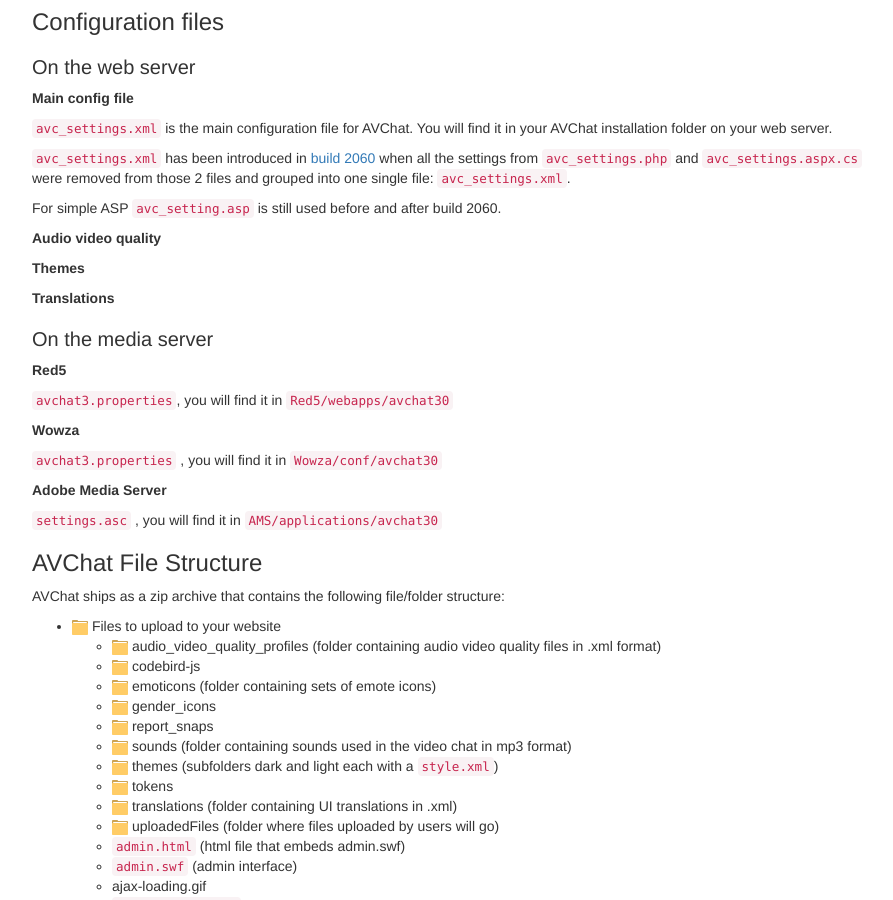
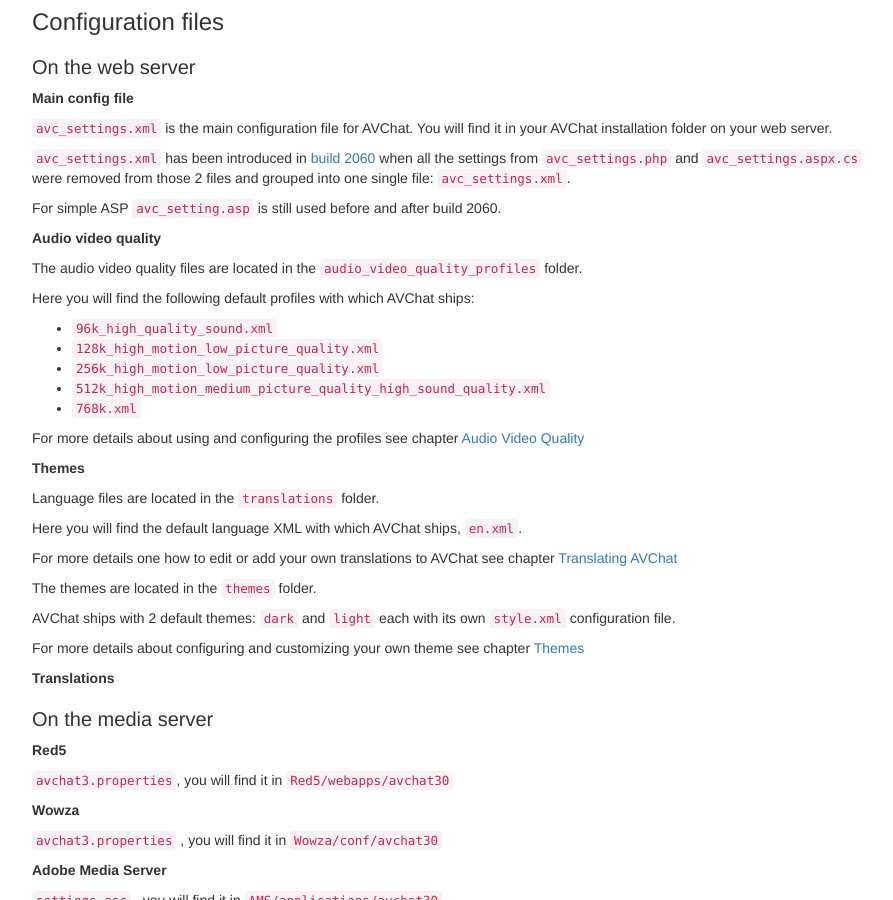
Before and after one commit to nusofthq/avchat-documentation, a Jekyll site: the page built from standalone.md, in a window 1280 px wide and 900 px high, scrolled down 2275 px. Shown: the whole window, without its empty margins (38-931 px from the left). Built offline with Jekyll 4.4.1, drawn with Linux system fonts in a browser that asks for light colours; nearby versions of some CDN libraries; comment, search, counter and statistics services are not loaded.

Commit message:
configuration files description

```diff
--- a/_includes/overview.md
+++ b/_includes/overview.md
@@ -98,9 +98,34 @@
 
 **Audio video quality**
 
+The audio video quality files are located in the `audio_video_quality_profiles` folder.
+
+Here you will find the following default profiles with which AVChat ships:
+* `96k_high_quality_sound.xml`
+* `128k_high_motion_low_picture_quality.xml`
+* `256k_high_motion_low_picture_quality.xml`
+* `512k_high_motion_medium_picture_quality_high_sound_quality.xml`
+* `768k.xml`
+
+For more details about using and configuring the profiles see chapter [Audio Video Quality](http://docs.avchat.net/standalone#audio-video-quality)
+
 **Themes**
 
+Language files are located in the `translations` folder.
+
+Here you will find the default language XML with which AVChat ships, `en.xml`.
+
+For more details one how to edit or add your own translations to AVChat see chapter [Translating AVChat](http://docs.avchat.net/standalone#translating-avchat)
+
+The themes are located in the `themes` folder.
+
+AVChat ships with 2 default themes: `dark` and `light` each with its own `style.xml` configuration file.
+
+For more details about configuring and customizing your own theme see chapter [Themes](http://docs.avchat.net/standalone#changing-themes)
+
 **Translations**
+
+
 
 <h3>On the media server</h3>
 
```
